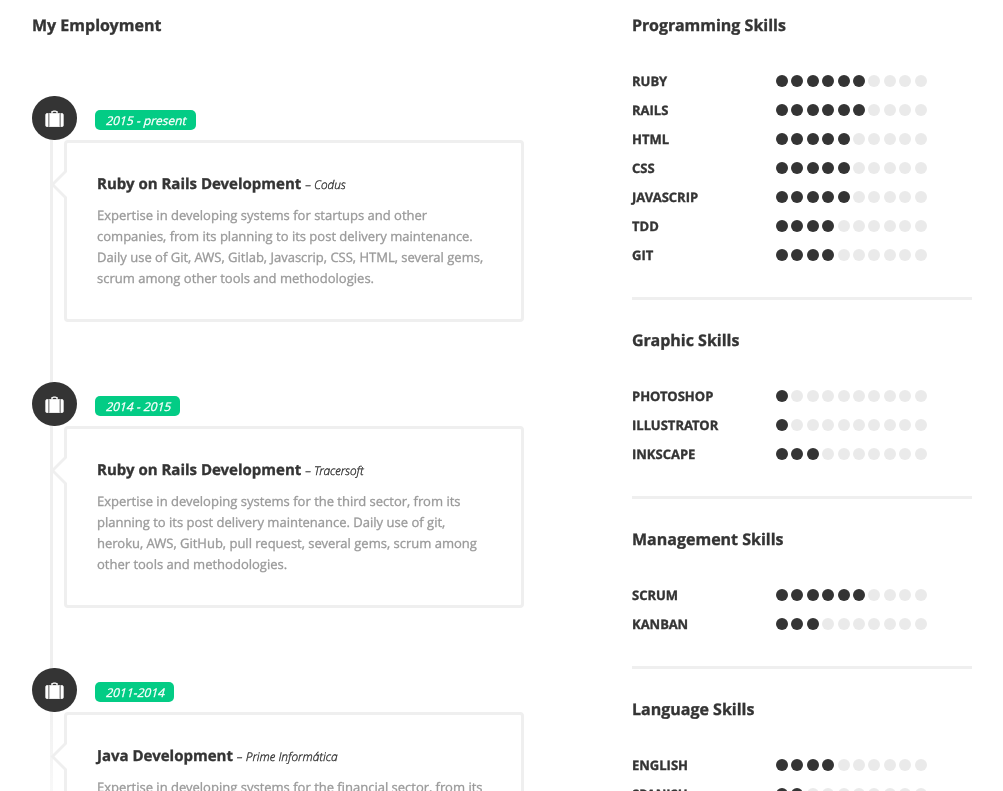
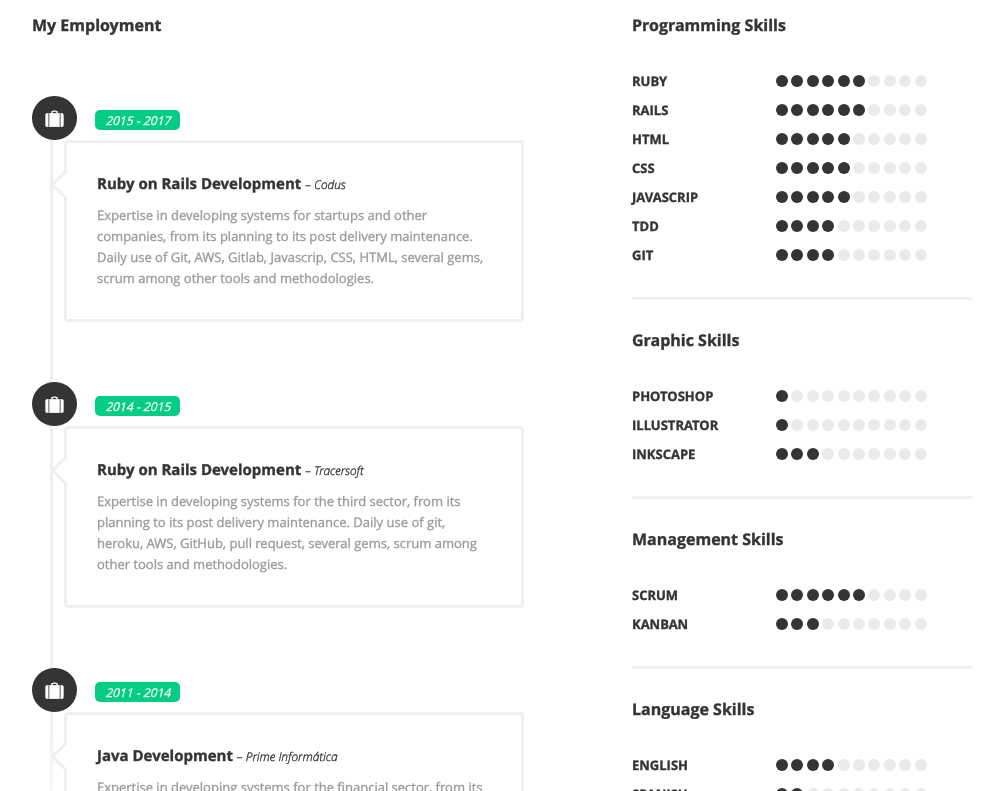
Before and after one commit to meirabruno/meirabruno.github.io, a Jekyll site: the page built from index.html, in a window 1280 px wide and 1400 px high, scrolled down 745 px. Shown: the part 148-939 px from the top of the window, without its empty margins (138-1141 px from the left). Built offline with Jekyll 4.4.1, drawn with Linux system fonts in a browser that asks for light colours; Markdown is read by kramdown in place of the engine named in the settings.

Commit message:
update cv

```diff
--- a/_includes/about.html
+++ b/_includes/about.html
@@ -3,7 +3,7 @@
   <div class="lightGrey">
     <div class="container clearfix">
       <div class="shortBtn ">
-        <a href="https://www.dropbox.com/s/3mewdxu1cj67ak3/Bruno%20Meira%20Melhado.pdf?dl=0" class="print" target="_blank">
+        <a href="https://www.dropbox.com/s/kr4k6gf1wx1acny/Bruno%20Meira%20Melhado.pdf?dl=0" class="print" target="_blank">
           <span>Download My CV</span>
           <i class="icon-down-circled "></i>
         </a>
--- a/_includes/employment.html
+++ b/_includes/employment.html
@@ -3,10 +3,10 @@
   <div class="em clearfix">
     <div class="dtIco">
       <span class="ico"><i class="icon-suitcase"></i></span>
-      <span class="date">2015 - present</span>
+      <span class="date">2015 - 2017</span>
     </div>
     <div class="det">
-      <h3>Ruby on Rails Development <span>– <a href="http://tracersoft.com.br" target="_blank">Codus </a></span> </h3>
+      <h3>Ruby on Rails Development <span>– <a href="http://codus.com.br" target="_blank">Codus </a></span> </h3>
       <p>Expertise in developing systems for startups and other companies, from its planning to its post delivery maintenance. Daily use of Git, AWS, Gitlab, Javascrip, CSS, HTML, several gems, scrum among other tools and methodologies.</p>
     </div>
   </div>
@@ -23,7 +23,7 @@
   <div class="em clearfix">
     <div class="dtIco">
       <span class="ico"><i class="icon-suitcase"></i></span>
-      <span class="date">2011-2014</span>
+      <span class="date">2011 - 2014</span>
     </div>
     <div class="det">
       <h3>Java Development <span>– <a href="http://primeinf.com.br/" target="_blank">Prime Informática</a></span> </h3>
--- a/index.html
+++ b/index.html
@@ -26,7 +26,7 @@
           {% include language_skills.html %}
           {% include personal_skills.html %}
           <div class="getCv">
-            <a href="https://www.dropbox.com/s/3mewdxu1cj67ak3/Bruno%20Meira%20Melhado.pdf?dl=0" target="_blank"><i class="icon-down-circled"></i>
+            <a href="https://www.dropbox.com/s/kr4k6gf1wx1acny/Bruno%20Meira%20Melhado.pdf?dl=0" target="_blank"><i class="icon-down-circled"></i>
               <h3>Download My CV</h3>
             </a>
           </div>
```
